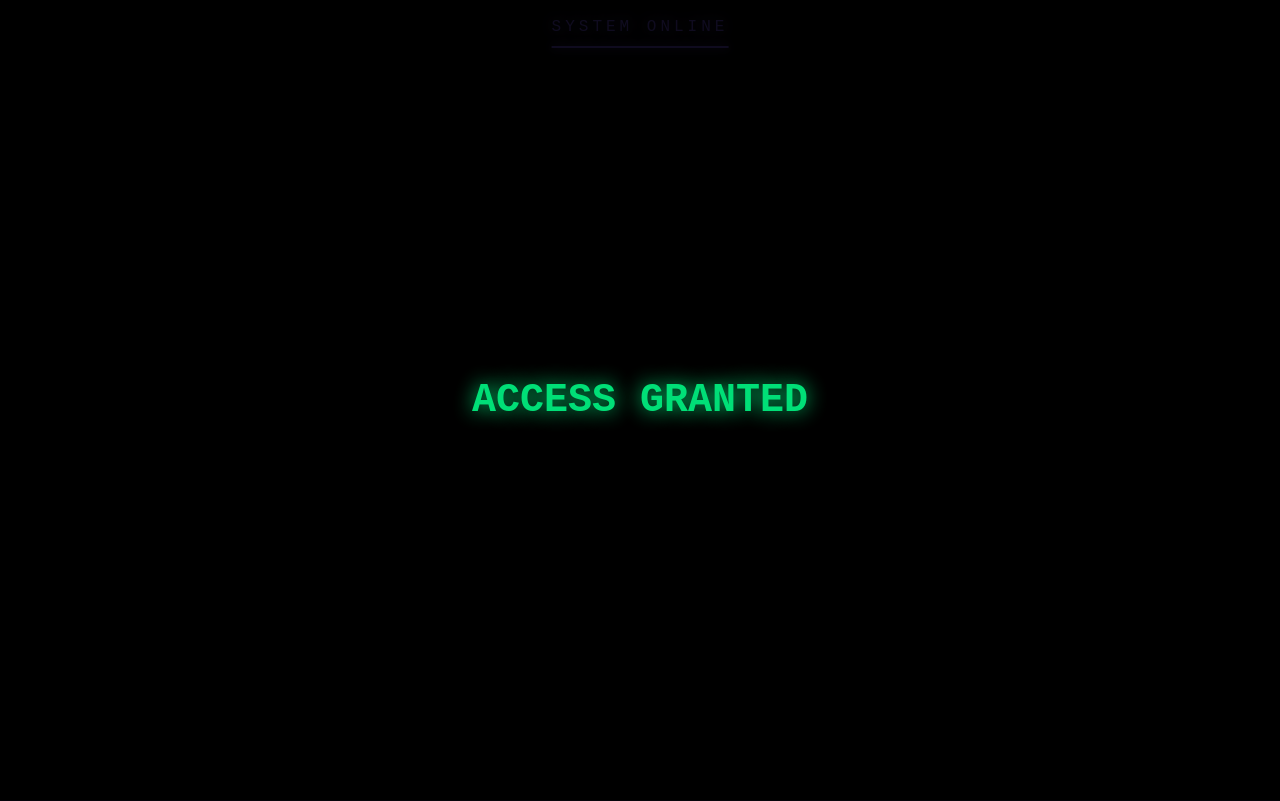
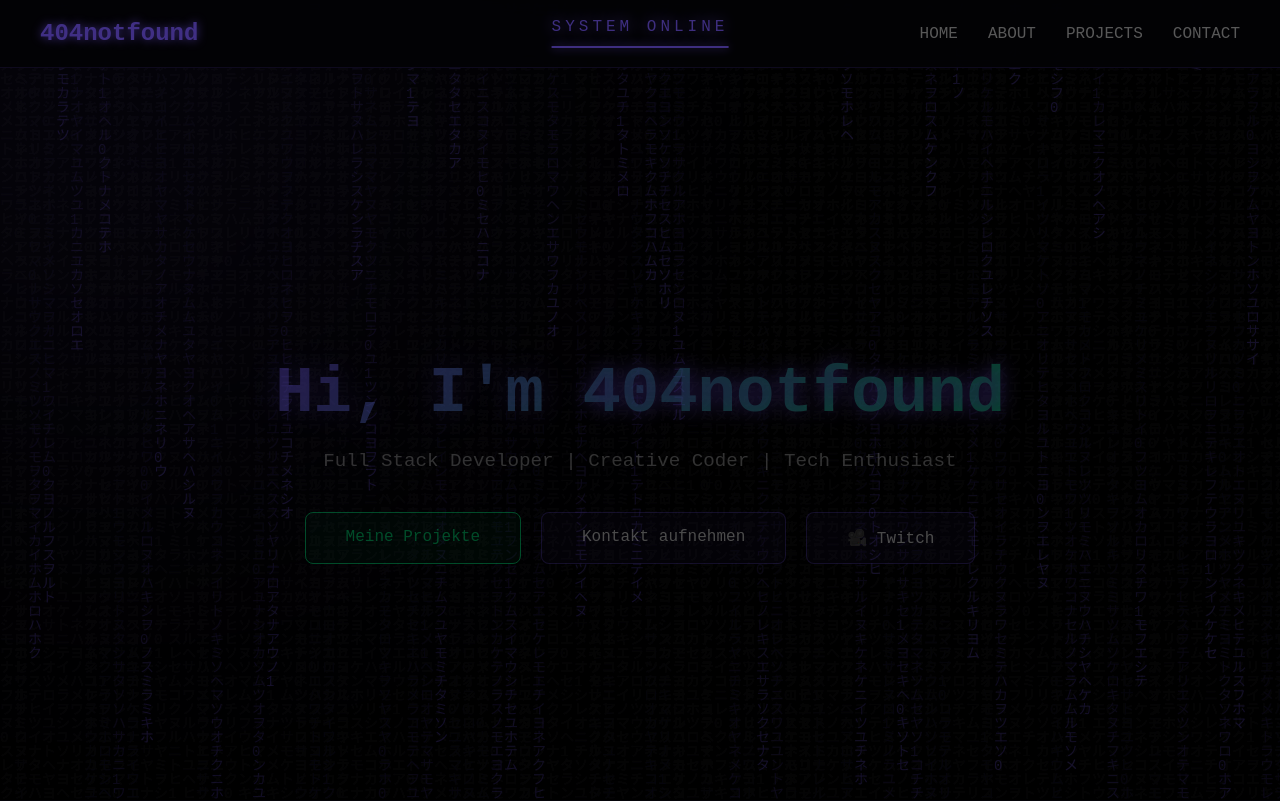
Before and after one commit to Ripeax5677/Main-website, a plain HTML site: page index.html in a window 1280 px wide. Shown: the top 801 px of the page. Drawn offline with Linux system fonts and the light colour scheme.

Commit message:
Refactor login transition logic
Removed redundant code for hiding boot overlay and showing navbar.

```diff
--- a/index.html
+++ b/index.html
@@ -773,16 +773,11 @@ window.addEventListener("load", () => {
     document.getElementById("loginBox").classList.add("fade");
 
     setTimeout(() => {
-      // Show access granted
-      document.getElementById("accessScreen").classList.add("active");
+      // Hide boot overlay and show navbar
+      document.getElementById("bootOverlay").classList.add("hidden");
+      document.getElementById("navbar").style.display = "flex";
+      document.getElementById("main").classList.add("show");
       clearInterval(bootInterval);
-
-      setTimeout(() => {
-        // Hide boot overlay and show navbar
-        document.getElementById("bootOverlay").classList.add("hidden");
-        document.getElementById("navbar").style.display = "flex";
-        document.getElementById("main").classList.add("show");
-      }, 1500);
     }, 800);
   }, 3500);
 });
```
